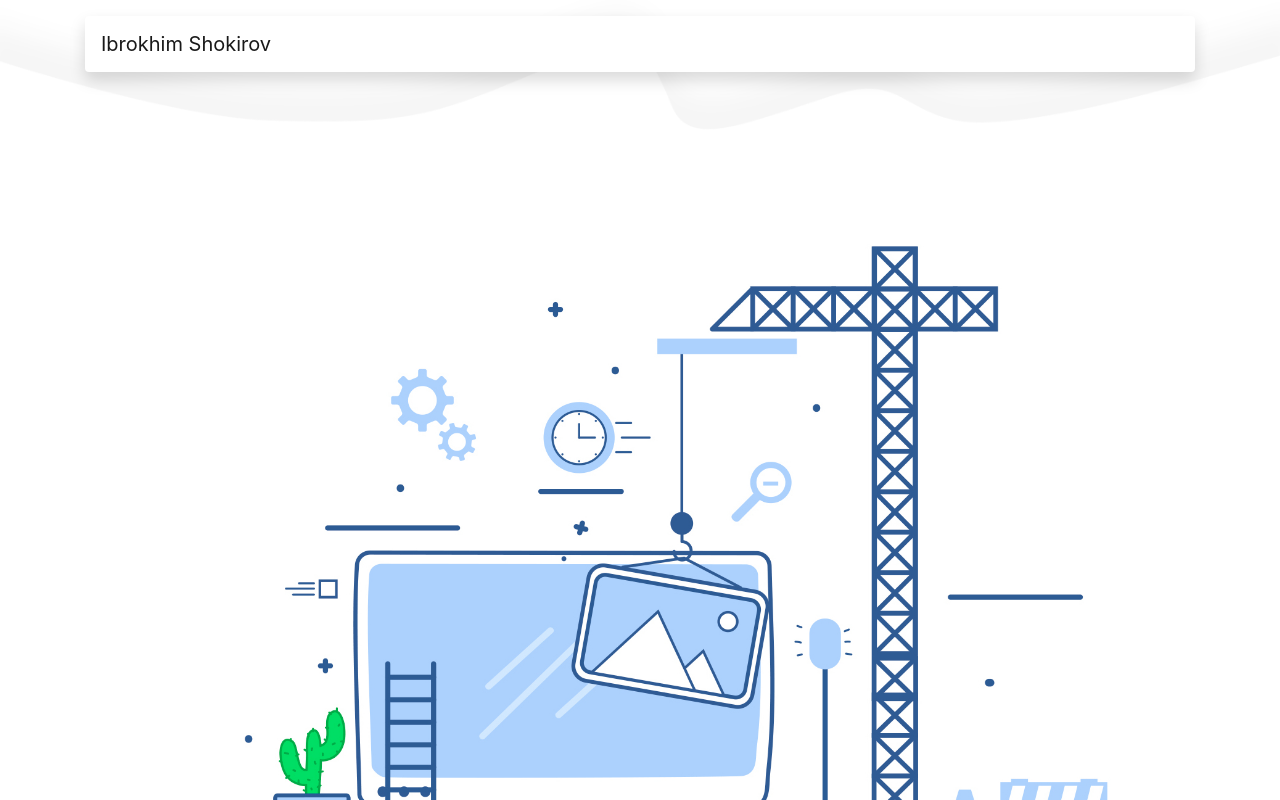
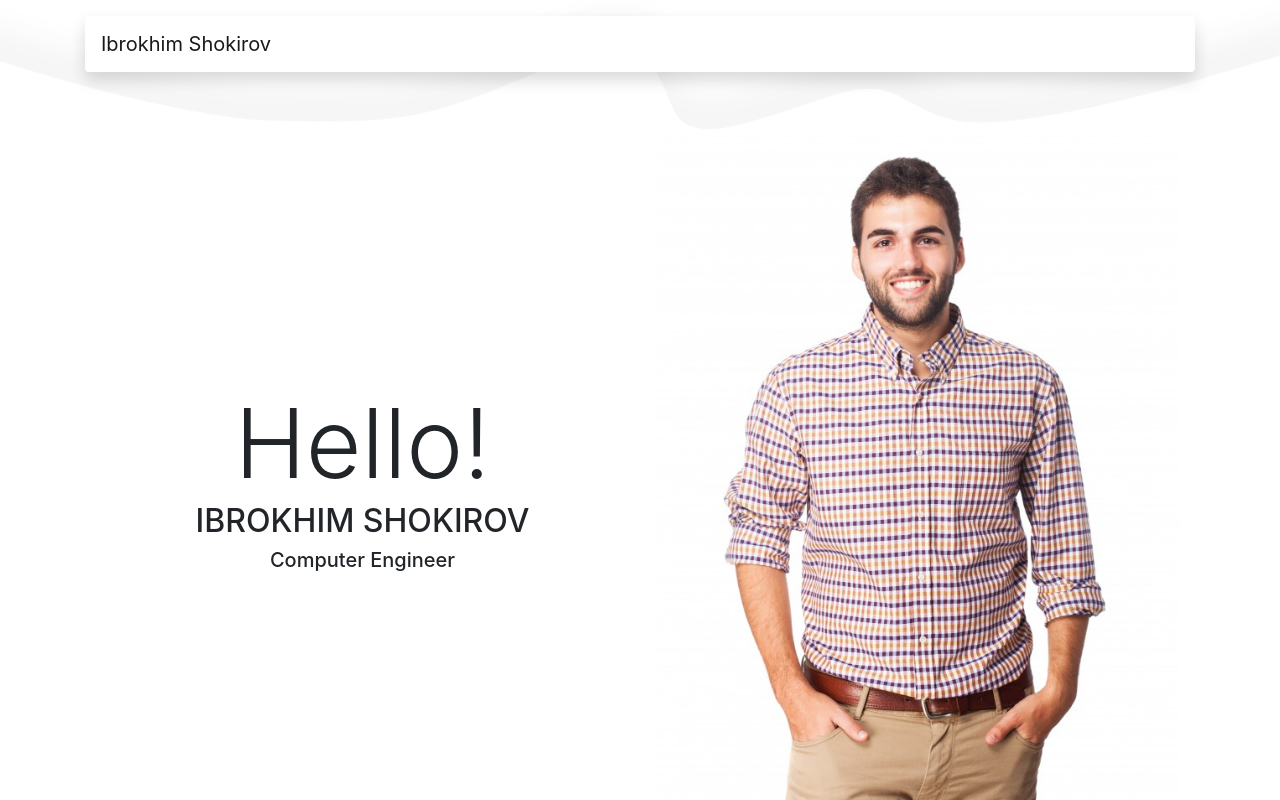
Before and after one commit to shockyrow/portfolio, a React (Create React App) app: page / in a window 1280 px wide. Shown: the top 800 px of the page. Built offline with nearby package versions, Linux system fonts and the light colour scheme.

Commit message:
Started working on About component

```diff
--- a/package.json
+++ b/package.json
@@ -5,6 +5,7 @@
   "dependencies": {
     "bootstrap": "^4.3.1",
     "jquery": "^3.3.1",
+    "moment": "^2.24.0",
     "popper.js": "^1.14.7",
     "react": "^16.8.5",
     "react-dom": "^16.8.5",
--- a/src/js/App.js
+++ b/src/js/App.js
@@ -3,6 +3,7 @@ import '../css/App.css';
 import Header from "./components/Header";
 import Contact from "./components/Contact";
 import UnderConstruction from '../storage/img/construction.jpg';
+import About from "./components/About";
 
 class App extends Component {
   render() {
@@ -10,7 +11,7 @@ class App extends Component {
       <div className="App">
         <Header/>
         <div className="container">
-            <img src={UnderConstruction} width="100%"/>
+            <About/>
         </div>
       </div>
     );
--- /dev/null
+++ b/src/js/components/About.js
@@ -0,0 +1,30 @@
+import React, {Component} from 'react';
+import TheGuy from '../../storage/img/the_man.jpg';
+import moment from 'moment';
+
+class About extends Component {
+    age = moment().diff(moment([1994, 6, 28]), 'year');
+
+    render() {
+        return (
+            <div className="d-flex flex-wrap flex-row-reverse justify-content-center">
+                <div className="col-sm-6">
+                    <img src={TheGuy} className="w-100"/>
+                </div>
+                <div className="col d-flex flex-column justify-content-center align-items-center">
+                    <div className="display-1">
+                        Hello!
+                    </div>
+                    <h2>
+                        IBROKHIM SHOKIROV
+                    </h2>
+                    <h5>
+                        Computer Engineer
+                    </h5>
+                </div>
+            </div>
+        );
+    }
+}
+
+export default About;
```
Also changed, not shown: src/storage/img/the_man.jpg (added), 1 other file (tests, documents, lock files or other folders).
